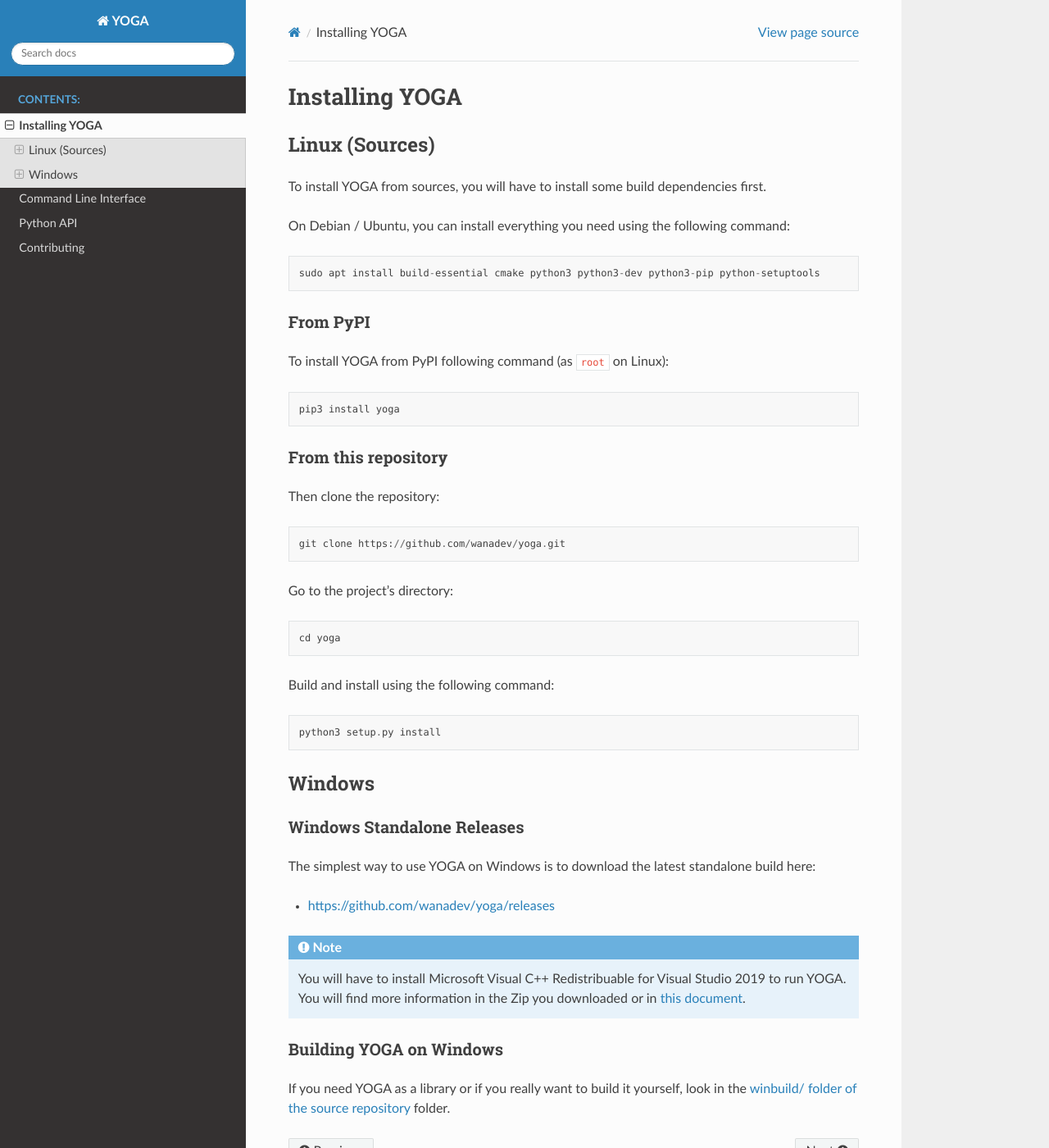
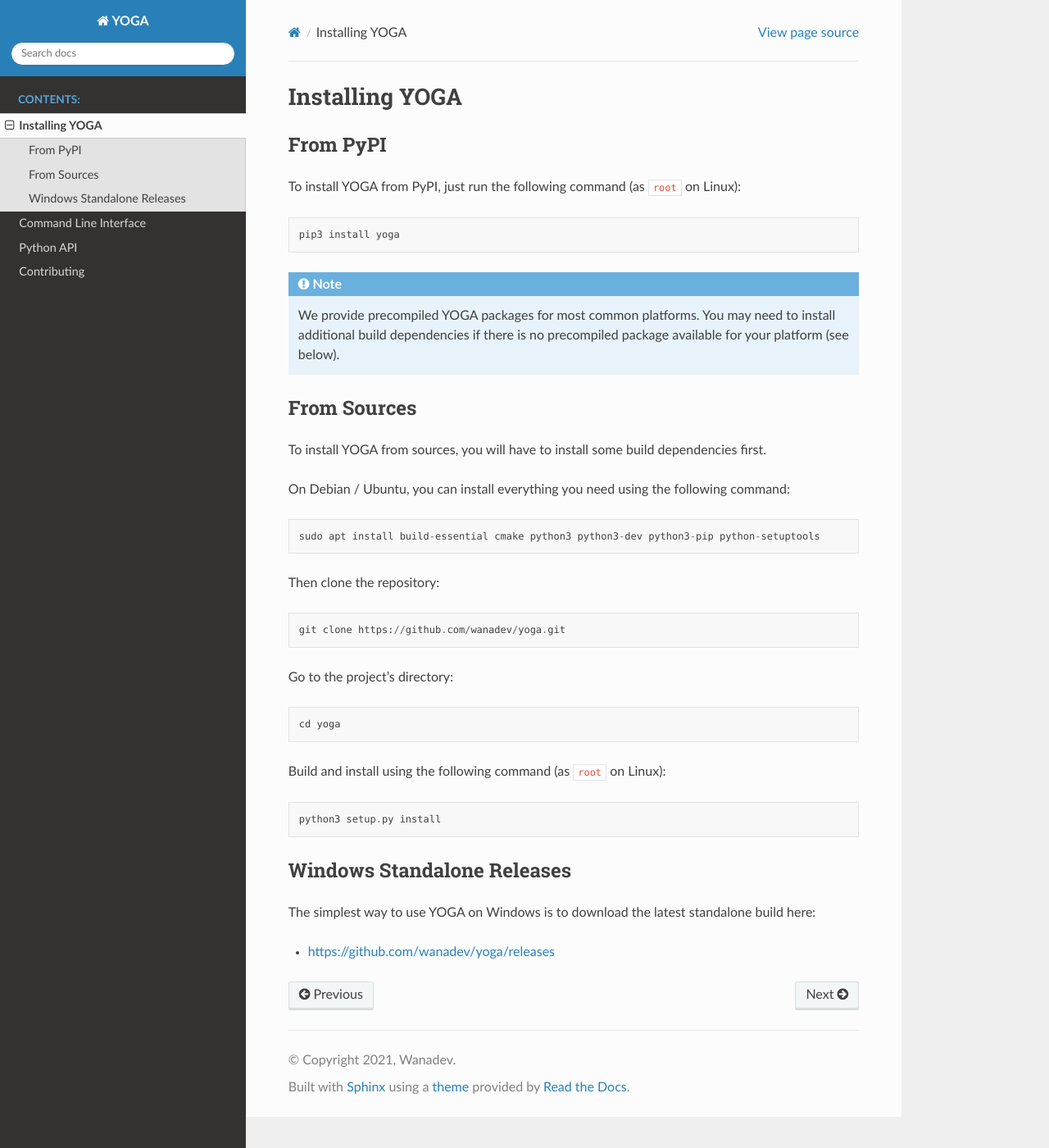
Before and after one commit to wanadev/yoga, a Sphinx documentation site: the page built from doc/install.rst, in a window 1280 px wide and 1400 px high. Shown: the whole window at 82% size. Built offline with Sphinx 7.4.7 and the Read the Docs theme 2.0.0, drawn with Linux system fonts in a browser that asks for light colours.

Commit message:
Updates install doc

```diff
--- a/doc/install.rst
+++ b/doc/install.rst
@@ -1,26 +1,26 @@
 Installing YOGA
 ===============
 
-Linux (Sources)
----------------
+From PyPI
+---------
+
+To install YOGA from PyPI, just run the following command (as ``root`` on Linux)::
+
+    pip3 install yoga
+
+.. NOTE::
+
+    We provide precompiled YOGA packages for most common platforms. You may need to install additional build dependencies if there is no precompiled package available for your platform (see below).
+
+
+From Sources
+------------
 
 To install YOGA from sources, you will have to install some build dependencies first.
 
 On Debian / Ubuntu, you can install everything you need using the following command::
 
    sudo apt install build-essential cmake python3 python3-dev python3-pip python-setuptools
-
-
-From PyPI
-~~~~~~~~~
-
-To install YOGA from PyPI following command (as ``root`` on Linux)::
-
-    pip3 install yoga
-
-
-From this repository
-~~~~~~~~~~~~~~~~~~~~
 
 Then clone the repository::
 
@@ -30,33 +30,14 @@
 
     cd yoga
 
-Build and install using the following command::
+Build and install using the following command (as ``root`` on Linux)::
 
     python3 setup.py install
 
 
-Windows
--------
-
 Windows Standalone Releases
-~~~~~~~~~~~~~~~~~~~~~~~~~~~
+---------------------------
 
 The simplest way to use YOGA on Windows is to download the latest standalone build here:
 
 * https://github.com/wanadev/yoga/releases
-
-.. NOTE::
-
-   You will have to install Microsoft Visual C++ Redistribuable for Visual
-   Studio 2019 to run YOGA. You will find more information in the Zip you
-   downloaded or in `this document
-   <https://github.com/wanadev/yoga/blob/master/winbuild/README-windows-dist.md>`_.
-
-
-Building YOGA on Windows
-~~~~~~~~~~~~~~~~~~~~~~~~
-
-If you need YOGA as a library or if you really want to build it yourself, look
-in the `winbuild/ folder of the source repository
-<https://github.com/wanadev/yoga/tree/master/winbuild>`_
-folder.
```
